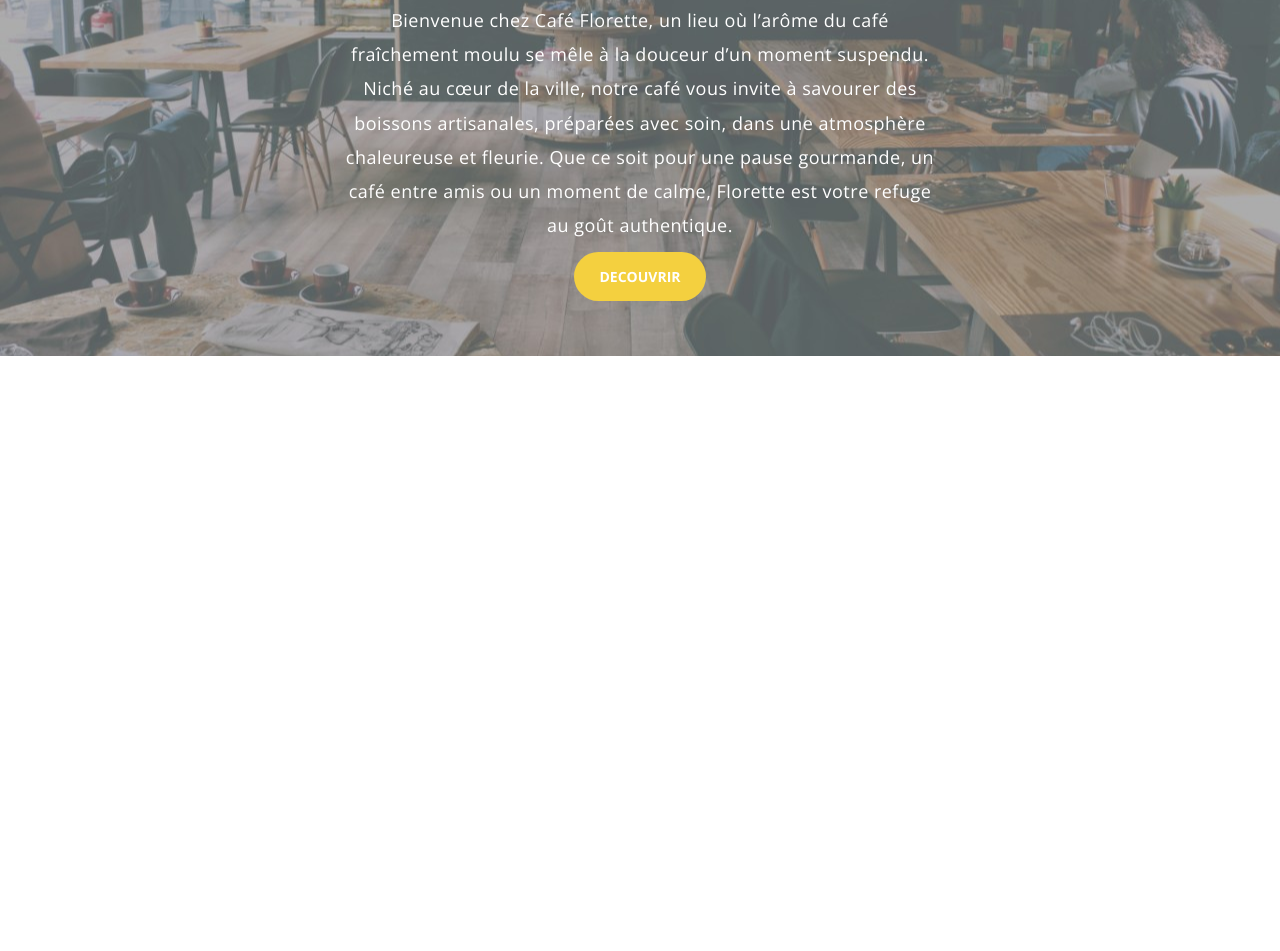
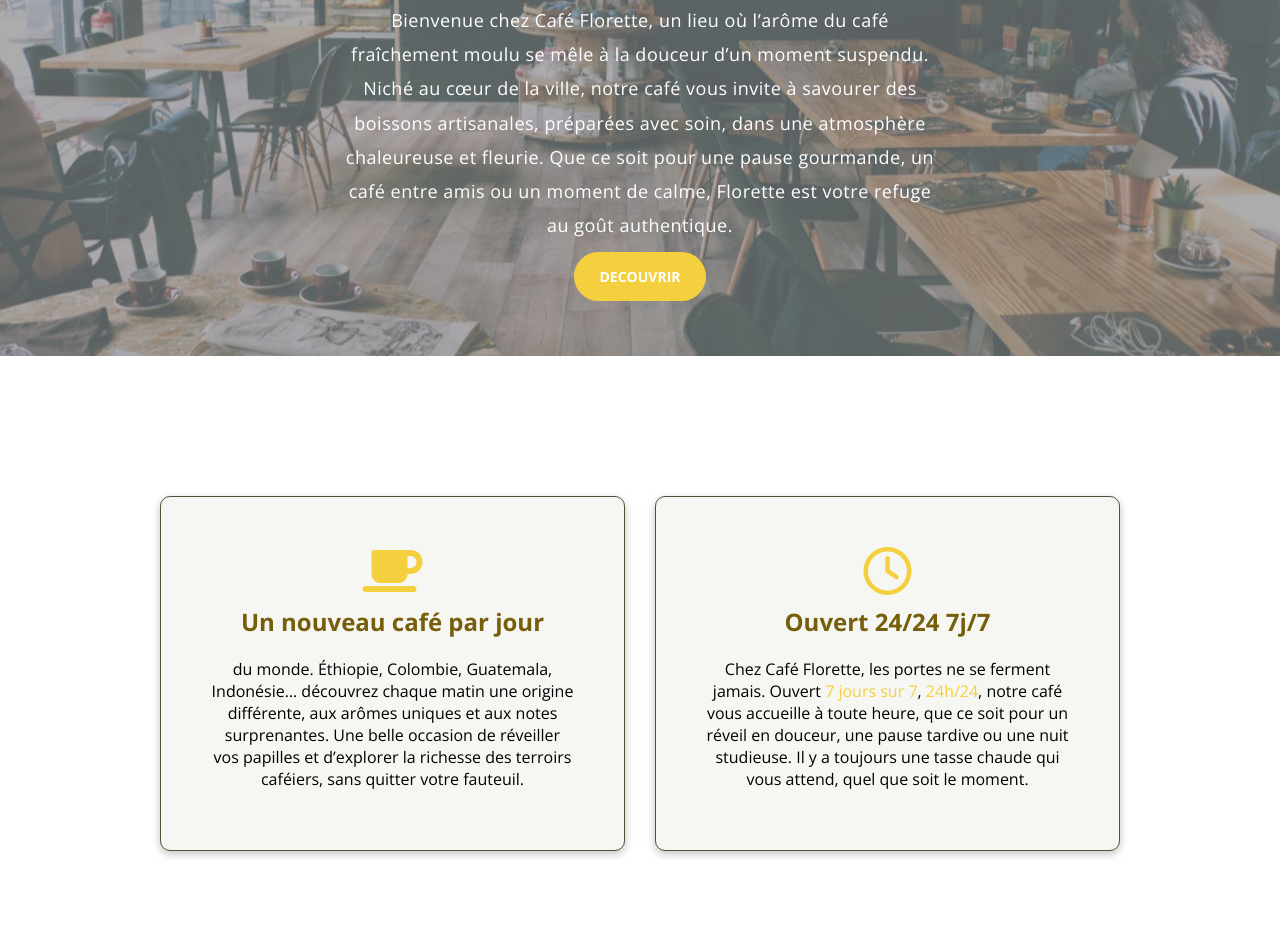
Before and after one commit to Slim-coder20/cafe_florette, a plain HTML site: page index.html in a window 1280 px wide. Shown: the part 414-1365 px from the top of the page. Before the commit the page ends 800 px from the top, so only its background shows below. Drawn offline with nearby package versions, Linux system fonts and the light colour scheme.

Commit message:
mise en place de la section features

```diff
--- a/css/styles.css
+++ b/css/styles.css
@@ -28,7 +28,6 @@ a {
   height: 3px;
   width: 150px;
   background-color: #f4d03f;
-
 }
 
 p {
@@ -44,7 +43,7 @@ span {
   border-radius: 30px;
   font-weight: bold;
   font-size: 14px;
-
+  transition: all 0.3s ease;
 }
 
 .btn-primary {
@@ -52,11 +51,12 @@ span {
   color: white;
 }
 
-.btn-primary:hover{
-  background: #dccc90;
-  transition: 0.5s ease-in-out;
-  color:white;
+.btn-primary:hover {
+  background: #765e0b;
+  transform: translateY(-2px);
+  color: white;
 }
+
 /* HEADER */
 .header {
   background: #333;
@@ -80,8 +80,7 @@ header nav a {
   transition: all 0.3s ease;
 }
 header nav a:hover {
-color: white;
-
+  color: white;
 }
 header nav h1 {
   padding: 15px 0;
@@ -118,7 +117,6 @@ header nav ul li a:hover {
   background: url(../images/cafe1.jpg) center center;
   block-size: cover;
   text-align: center;
-
 }
 
 .vp-content {
@@ -132,7 +130,6 @@ header nav ul li a:hover {
 .vp-content h1 {
   font-size: 50px;
   font-weight: 700;
-
 }
 
 .vp-content p {
@@ -140,3 +137,43 @@ header nav ul li a:hover {
   letter-spacing: 0.5px;
   line-height: 1.9em;
 }
+
+/* Section Features  */
+.container {
+  max-width: 1000px;
+  display: flex;
+  justify-content: center;
+  margin: 40px auto 0 auto;
+  gap: 30px;
+  padding: 0 20px;
+}
+
+.features {
+  padding: 100px 0 100px 0;
+  text-align: center;
+}
+
+.feature-elem {
+  display: flex;
+  flex-direction: column;
+  align-items: center;
+  flex: 1;
+  background: #f6f6f3;
+  border: 1px solid #575038;
+  border-radius: 10px;
+  padding: 50px;
+  box-shadow: rgba(0, 0, 0, 0.24) 0px 3px 8px;
+  cursor: pointer;
+  transition: all 0.3s ease;
+}
+.feature-elem:hover {
+  transform: translateY(-2px);
+}
+
+.feature-elem i {
+  color: #f4d03f;
+}
+.feature-elem h2 {
+  color: #765e0b;
+  margin-top: 10px;
+}
--- a/index.html
+++ b/index.html
@@ -12,6 +12,10 @@
       href="https://fonts.googleapis.com/css2?family=Open+Sans:ital,wght@0,300..800;1,300..800&display=swap"
       rel="stylesheet"
     />
+    <script
+      src="https://kit.fontawesome.com/1409399387.js"
+      crossorigin="anonymous"
+    ></script>
   </head>
   <body>
     <!--Header-->
@@ -31,7 +35,8 @@
     <section class="vp">
       <div class="vp-content">
         <h1>
-          Là où chaque <span>tasse</span> <span>raconte</span> le goût du <span>bonheur</span>
+          <span>Là</span> où chaque <span>tasse</span> <span>raconte</span> le
+          goût du <span>bonheur</span>
         </h1>
         <div class="separator"></div>
         <p>
@@ -45,5 +50,32 @@
         <a href="./where.html" class="btn btn-primary">DECOUVRIR</a>
       </div>
     </section>
+    <!--Section Feature-->
+    <section class="features">
+      <div class="container">
+        <div class="feature-elem">
+          <i class="fa-solid fa-mug-saucer fa-3x"></i>
+          <h2>Un nouveau café par jour</h2>
+          <p>
+            du monde. Éthiopie, Colombie, Guatemala, Indonésie… découvrez chaque
+            matin une origine différente, aux arômes uniques et aux notes
+            surprenantes. Une belle occasion de réveiller vos papilles et
+            d’explorer la richesse des terroirs caféiers, sans quitter votre
+            fauteuil.
+          </p>
+        </div>
+        <div class="feature-elem">
+          <i class="fa-regular fa-clock fa-3x"></i>
+          <h2>Ouvert 24/24 7j/7</h2>
+          <p>
+            Chez Café Florette, les portes ne se ferment jamais. Ouvert <span>7 jours
+            sur 7</span>, <span>24h/24</span>, notre café vous accueille à toute heure, que ce soit
+            pour un réveil en douceur, une pause tardive ou une nuit studieuse.
+            Il y a toujours une tasse chaude qui vous attend, quel que soit le
+            moment.
+          </p>
+        </div>
+      </div>
+    </section>
   </body>
 </html>
```
Also changed, not shown: where.html (+13 -8 lines).
